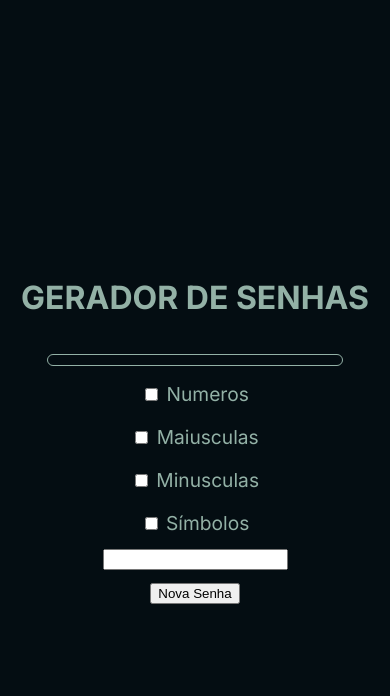
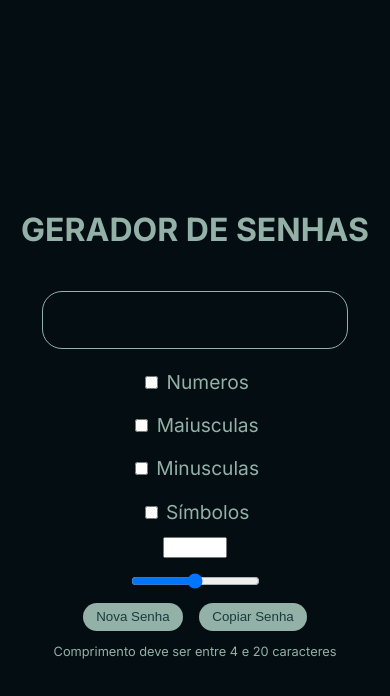
Before and after one commit to jailtonmonteiro/PegaSenha, a plain HTML site: page index.html in a window 390 px wide. Both pictures are taken after a click on the button "Nova Senha". Drawn offline with Linux system fonts and the light colour scheme.

Commit message:
Layout mobile finalizado

```diff
--- a/assets/css/style.css
+++ b/assets/css/style.css
@@ -33,15 +33,45 @@ h1 {
     flex-direction: column;
     gap: 1em;
 }
+
 #senha {
     color: var(--quartary-color);
     border: 1px solid var(--quartary-color);
-    padding: 0.3em 1em;
+    padding: 0.6em 1em;
     width: 70%;
+    height: 1.5em;
     border-radius: 20px;
+    font-size: 1.3em;
 }
 
 #comprimento {
     margin: 1em 0;
-    width: auto;
+    width: 15%;
+    text-align: center;
 }
+
+#range {
+    margin-bottom: 1em;
+}
+
+.botao {
+    display: flex;
+    gap: 1em;
+}
+
+button {
+    background: var(--quartary-color);
+    padding: 0.5em 1em;
+    border: none;
+    border-radius: 20px;
+    color: var(--secondary-color);
+}
+button:active {
+    background-color: var(--tertiary-color);
+}
+
+#feedback {
+    color: var(--quartary-color);
+    margin-top: 1em;
+    font-size: 0.8em;
+}
--- a/assets/js/app.js
+++ b/assets/js/app.js
@@ -1,8 +1,34 @@
+const textComprimento = "Comprimento deve ser entre 4 e 20 caracteres";
+const textSucesso = "Senha gerada com sucesso!";
+const textCopia = "Senha copiada para área de tranferência";
+const textCheck = "Selecione um caracter";
+
 document.getElementById("gerar").addEventListener("click", function () {
   let comprimento = document.getElementById("comprimento").value;
-  let senha = gerarSenha(comprimento);
+  if (comprimento < 4 || comprimento > 20 || comprimento == "") {
+    document.getElementById("feedback").textContent = textComprimento;
+    document.getElementById("senha").textContent = "";
+  } else {
+    document.getElementById("feedback").textContent = textSucesso;
 
-  document.getElementById("senha").textContent = senha;
+    let senha = gerarSenha(comprimento);
+    if (senha == "") {
+      document.getElementById("feedback").textContent = textCheck;
+    } else {
+      document.getElementById("senha").textContent = senha;
+    }
+  }
+});
+
+document.getElementById("copiar").addEventListener("click", function () {
+  let senha = document.getElementById("senha").textContent;
+  if (senha.length <= 0) {
+    document.getElementById("feedback").textContent = textComprimento;
+  } else {
+    navigator.clipboard.writeText(senha).then(function () {
+      document.getElementById("feedback").textContent = textCopia;
+    });
+  }
 });
 
 function gerarSenha(comprimento) {
@@ -11,7 +37,7 @@ function gerarSenha(comprimento) {
   let simbolos = "!@#$%&*";
   let numeros = "1234567890";
 
-  caracteres = '';
+  caracteres = "";
 
   if (document.getElementById("checknum").checked) {
     caracteres += numeros;
@@ -26,7 +52,6 @@ function gerarSenha(comprimento) {
     caracteres += simbolos;
   }
 
-
   let senha = "";
 
   for (let i = 0; i < comprimento; i++) {
@@ -35,3 +60,14 @@ function gerarSenha(comprimento) {
   }
   return senha;
 }
+
+let numeroInput = document.getElementById("comprimento");
+let rangeInput = document.getElementById("range");
+
+rangeInput.addEventListener("input", function () {
+  numeroInput.value = rangeInput.value;
+});
+
+numeroInput.addEventListener("input", function () {
+  let valor = Math.min(Math.max(numeroInput.value, 4), 20);
+});
--- a/index.html
+++ b/index.html
@@ -4,13 +4,13 @@
     <meta charset="UTF-8" />
     <meta http-equiv="X-UA-Compatible" content="IE=edge" />
     <meta name="viewport" content="width=device-width, initial-scale=1.0" />
-    <title>PegaSenha</title>
+    <title>GeraSenha</title>
     <link rel="stylesheet" href="./assets/css/style.css" />
   </head>
   <body>
     <h1>Gerador de Senhas</h1>
 
-    <p id="senha"></p>
+    <p id="senha">Selecione uma complexidade</p>
 
     <div class="checkbox__complex">
       <label> <input type="checkbox" id="checknum" /> Numeros </label>
@@ -18,9 +18,15 @@
       <label> <input type="checkbox" id="checkmin" /> Minusculas </label>
       <label> <input type="checkbox" id="checksim" /> Símbolos </label>
     </div>
-    <input type="number" name="comprimento" id="comprimento" min="3" />
-    <button id="gerar">Nova Senha</button>
+    <input type="number" name="comprimento" id="comprimento" min="4" />
+    <input type="range" id="range" min="4" max="20" />
 
+    <div class="botao">
+      <button id="gerar">Nova Senha</button>
+      <button id="copiar">Copiar Senha</button>
+    </div>
+
+    <p id="feedback"></p>
     <script defer type="text/javascript" src="./assets/js/app.js"></script>
   </body>
 </html>
```
